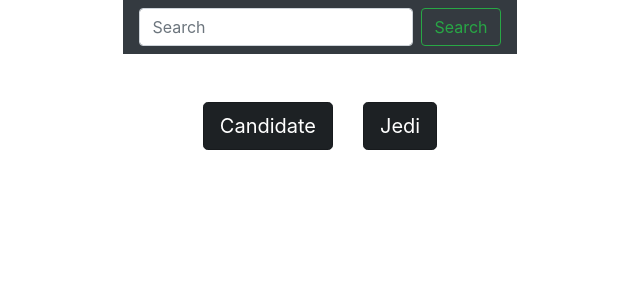
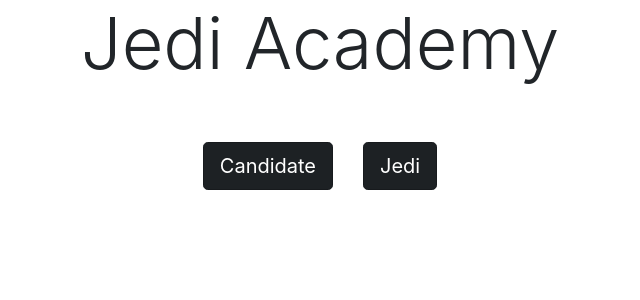
Before and after one commit to Safintim/jedi-academy, a Django app: page /jedi/ in a window 1280 px wide. Shown: the top 300 px of the page, without its empty margins (320-960 px from the left). Run offline with Django 3.2, Linux system fonts and the light colour scheme; some libraries are stand-ins or nearby versions.

Commit message:
Updated bas template

```diff
--- a/jedi_department/models.py
+++ b/jedi_department/models.py
@@ -80,7 +80,7 @@
 
 class Padawan(models.Model):
     jedi_id = models.ForeignKey(Jedi, on_delete=models.CASCADE)
-    candidate_id = models.ForeignKey(Candidate, on_delete=models.CASCADE, unique=True)
+    candidate_id = models.ForeignKey(Candidate, on_delete=models.CASCADE)
     active = models.BooleanField(default=True)
 
     def __str__(self):
--- a/templates/base.html
+++ b/templates/base.html
@@ -15,14 +15,9 @@
 </head>
 
 <body>
-    <div class="container" >
+    <div class="container">
         <div class="row justify-content-md-center">
-            <nav class="navbar navbar-dark bg-dark">
-                <form class="form-inline">
-                <input class="form-control mr-sm-2" type="search" placeholder="Search" aria-label="Search">
-                <button class="btn btn-outline-success my-2 my-sm-0" type="submit">Search</button>
-                </form>
-            </nav>
+            <h1 class="display-3">Jedi Academy</h1>
         </div>
     </div>
 
```
Also changed, not shown: README.md (added), db.sqlite3.
